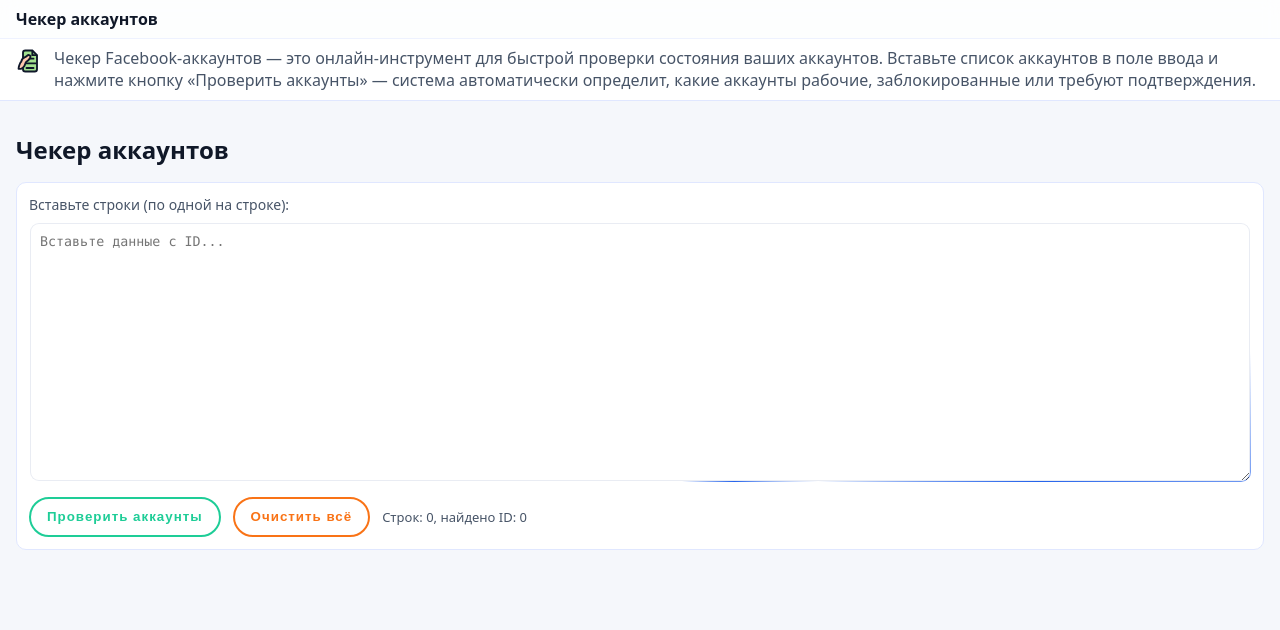
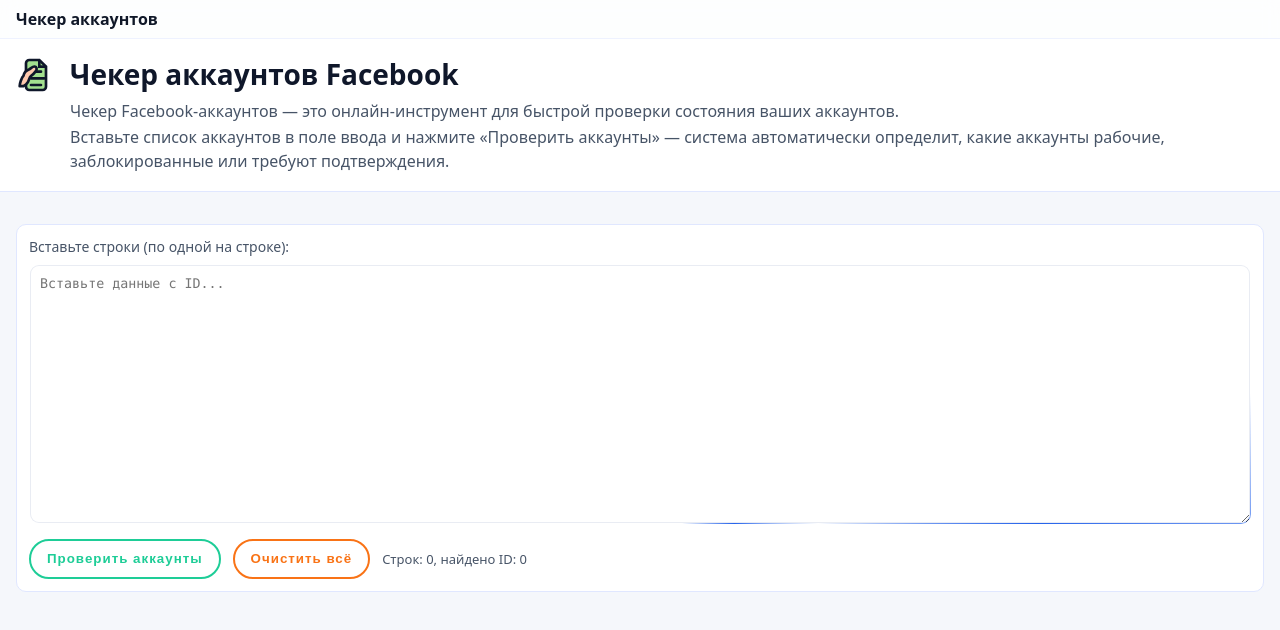
Before and after one commit to Ivan14044/checker_account_fb, a website: page public/index.html in a window 1280 px wide. Drawn offline with Linux system fonts and the light colour scheme.

Commit message:
ui: hero header styled like reference (icon left, big title, muted text)

```diff
--- a/public/index.html
+++ b/public/index.html
@@ -22,9 +22,11 @@
             <path d="M4.5 12.5c.3-1.8 1.4-3.1 3.2-3.8 1.2-.5 2.2-2 3.5-1.8 1.2.2 1.6 1.6.7 2.8-.9 1.2-1.6 2.1-3 3-1 .7-1.1 2.7-1.9 3.8-.8 1.2-2.5 2.2-2.5 2.2H2.2s.1-1.7.6-3c.7-1.9 1-2.8 1.7-3.2Z" fill="#FFC9AE" stroke="#0F172A" stroke-width="1.6" stroke-linejoin="round"/>
           </svg>
         </span>
-        <p>
-          Чекер Facebook-аккаунтов — это онлайн-инструмент для быстрой проверки состояния ваших аккаунтов. Вставьте список аккаунтов в поле ввода и нажмите кнопку «Проверить аккаунты» — система автоматически определит, какие аккаунты рабочие, заблокированные или требуют подтверждения.
-        </p>
+        <div class="topbar-text">
+          <h2 class="topbar-title">Чекер аккаунтов Facebook</h2>
+          <p>Чекер Facebook-аккаунтов — это онлайн‑инструмент для быстрой проверки состояния ваших аккаунтов.</p>
+          <p>Вставьте список аккаунтов в поле ввода и нажмите «Проверить аккаунты» — система автоматически определит, какие аккаунты рабочие, заблокированные или требуют подтверждения.</p>
+        </div>
       </div>
     </header>
     <div id="preloader" class="preloader">
@@ -55,7 +57,7 @@
     </div>
     <div class="container">
       <div id="error" class="error hidden" role="alert"></div>
-      <h1>Чекер аккаунтов</h1>
+      <h1 class="sr-only">Чекер аккаунтов Facebook</h1>
       <div class="grid">
         <div class="card">
           <label for="input">Вставьте строки (по одной на строке):</label>
--- a/public/styles.css
+++ b/public/styles.css
@@ -23,9 +23,12 @@
 }
 .topbar{position:sticky;top:0;z-index:50;background:rgba(255,255,255,.8);backdrop-filter: blur(8px);border-bottom:1px solid #e0e7ff}
 .topbar-inner{max-width:100%;padding:8px 16px;display:flex;align-items:center;justify-content:space-between}
-.topbar-description{display:flex;gap:10px;align-items:flex-start;padding:8px 16px;border-top:1px solid #eef2ff;background:rgba(255,255,255,.8)}
-.topbar-description p{margin:0;color:var(--muted);line-height:1.4}
-.topbar-icon{display:inline-flex;align-items:center;justify-content:center}
+.topbar-description{display:flex;gap:14px;align-items:flex-start;padding:16px;border-top:1px solid #eef2ff;background:rgba(255,255,255,.8)}
+.topbar-icon{display:inline-flex;align-items:center;justify-content:center;flex:0 0 auto}
+.topbar-icon svg{width:40px;height:40px}
+.topbar-text{max-width:1100px}
+.topbar-title{margin:0 0 6px 0;font-size:28px;font-weight:800;color:#0f172a}
+.topbar-description p{margin:2px 0;color:var(--muted);line-height:1.5}
 .icon-btn{background:transparent;border:1px solid #2a3153;color:var(--text);padding:6px 10px;border-radius:8px;cursor:pointer}
 .secondary{background:#263056;border:1px solid #2a3153}
 .error{background:#2b1620;color:#ffd6e0;border:1px solid #5b2136;padding:10px 12px;border-radius:8px;margin-bottom:12px}
@@ -170,7 +173,9 @@
 @media (max-width: 600px){
   .container{padding:0 12px;margin:20px auto}
   h1{font-size:20px;margin-bottom:12px}
-  .topbar-description{padding:8px 12px}
+  .topbar-description{padding:12px}
+  .topbar-icon svg{width:32px;height:32px}
+  .topbar-title{font-size:22px}
   .topbar-description p{font-size:13px}
   .card{padding:10px}
   label{font-size:13px}
```
